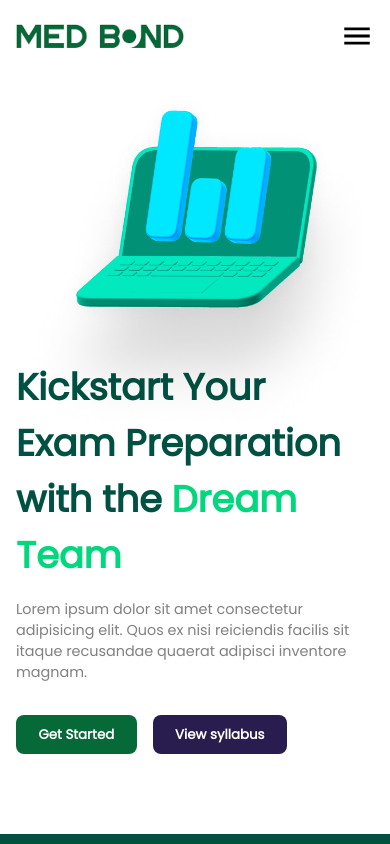
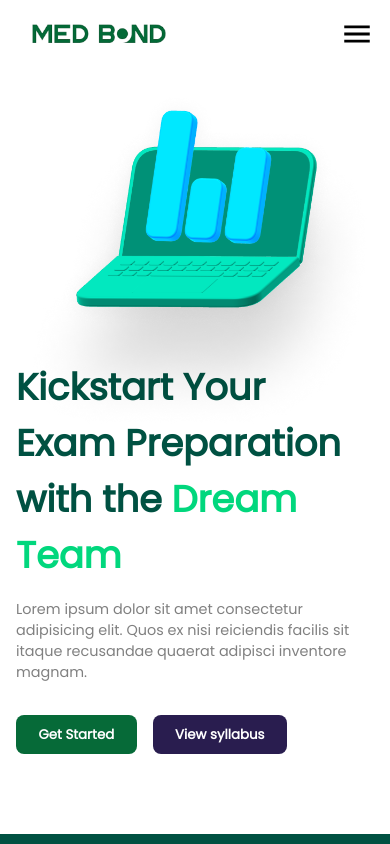
Before and after one commit to SudhansuuRanjan/MedBond, a React (Create React App) app: page / in a window 390 px wide. Shown: the top 844 px of the page. Built offline with nearby package versions, Linux system fonts and the light colour scheme.

Commit message:
fixed logo

```diff
--- a/src/partials/Partials.css
+++ b/src/partials/Partials.css
@@ -729,4 +729,9 @@ p{
     margin: 1rem;
     margin-left: 1rem;
 }
+.medbond-logo2{
+    height: 1.2rem;
+    margin: 1rem;
+    margin-left: 2rem;
 }
+}
```
